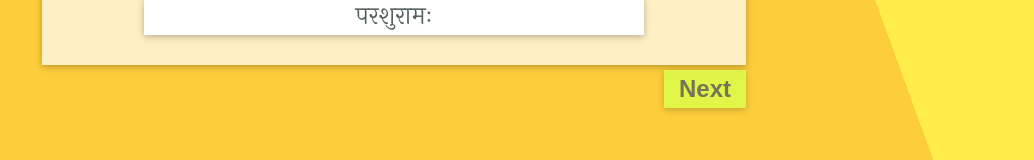
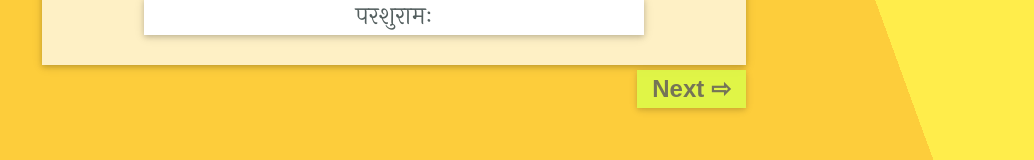
Before and after one commit to vipranarayan14/vquiz-react, a React (Create React App) app: page / in a window 1280 px wide. Both pictures are taken after a click on the button "Start". Shown: the part 427-587 px from the top of the page, without its empty margins (246-1280 px from the left). Built offline with nearby package versions, Linux system fonts and the light colour scheme.

Commit message:
add arrow marks for back and next buttons.

```diff
--- a/src/components/QuizNav.js
+++ b/src/components/QuizNav.js
@@ -16,8 +16,8 @@ export const QuizNav = ({
 }) => {
 
   const start = <button onClick={handleStartClick} className="align-center">Start</button>;
-  const back = <button onClick={handleBackClick} className="align-left">Back</button>;
-  const next = <button onClick={handleNextClick} className="align-right">Next</button>;
+  const back = <button onClick={handleBackClick} className="align-left">&#x21E6; Back</button>;
+  const next = <button onClick={handleNextClick} className="align-right">Next &#x21E8;</button>;
   const submit = <button onClick={handleSubmitClick} className="align-right">Submit</button>;
   const check = <button onClick={handleCheckClick} className="align-center">Check Answers</button>;
   const exit = <button onClick={handleExitClick} className="align-right">Exit</button>;
```
